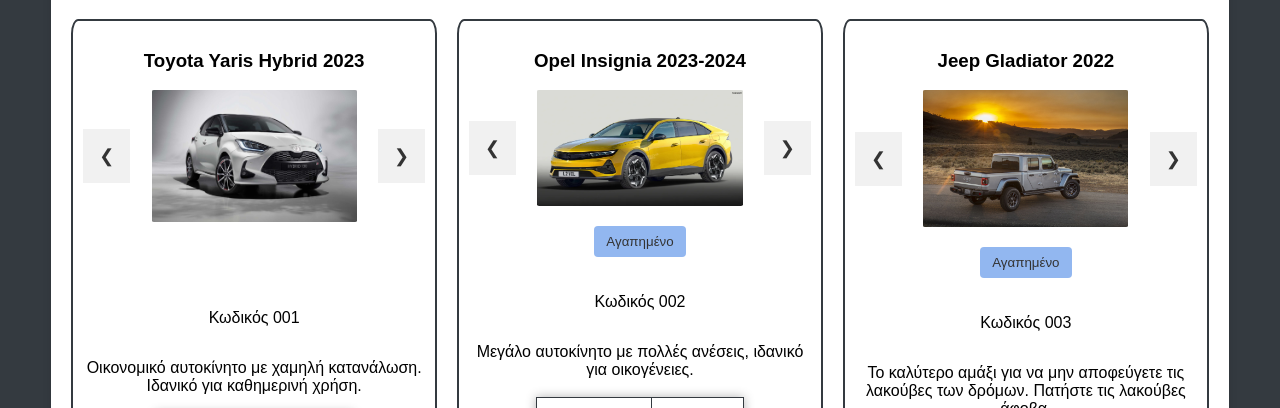
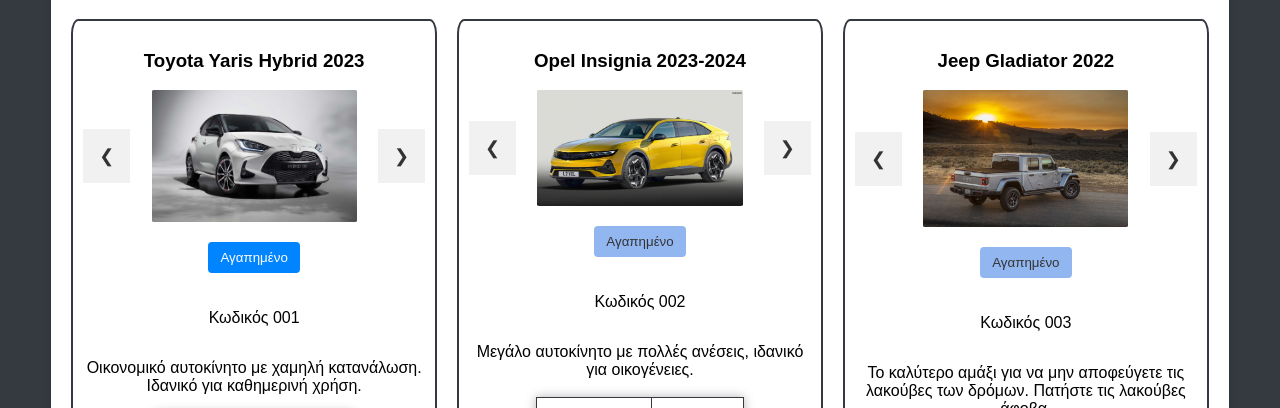
Before and after one commit to snoop1st/webdev-assignment, a website: page public/car-rentals.html in a window 1280 px wide. In both pictures the pointer is over the button 254 px from the left and 569 px from the top of the page. Shown: the part 312-720 px from the top of the page. Drawn offline with nearby package versions, Linux system fonts and the light colour scheme.

Commit message:
Fix button's being white when hovered

```diff
--- a/public/css/styles.css
+++ b/public/css/styles.css
@@ -743,7 +743,7 @@
 }
 
 .favorite-button:hover {
-    background-color: #ffffff;
+    background-color: #0084ff;
     color: #ffffff;
 }
 
```
